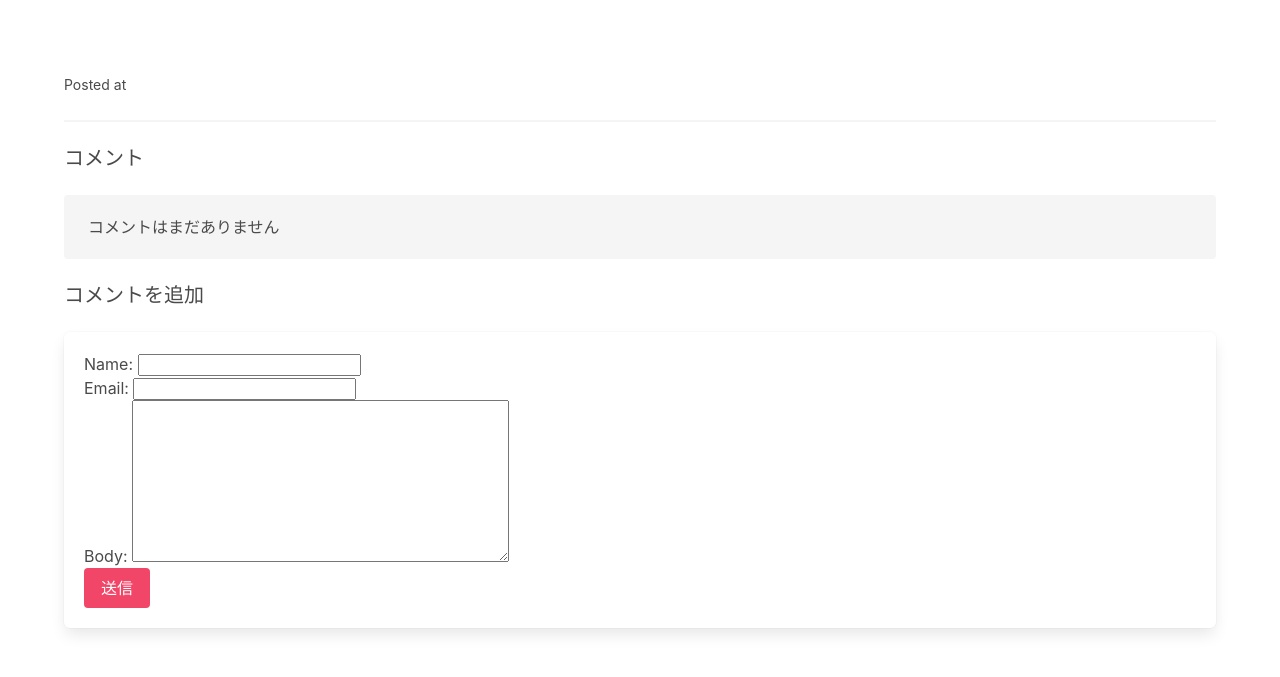
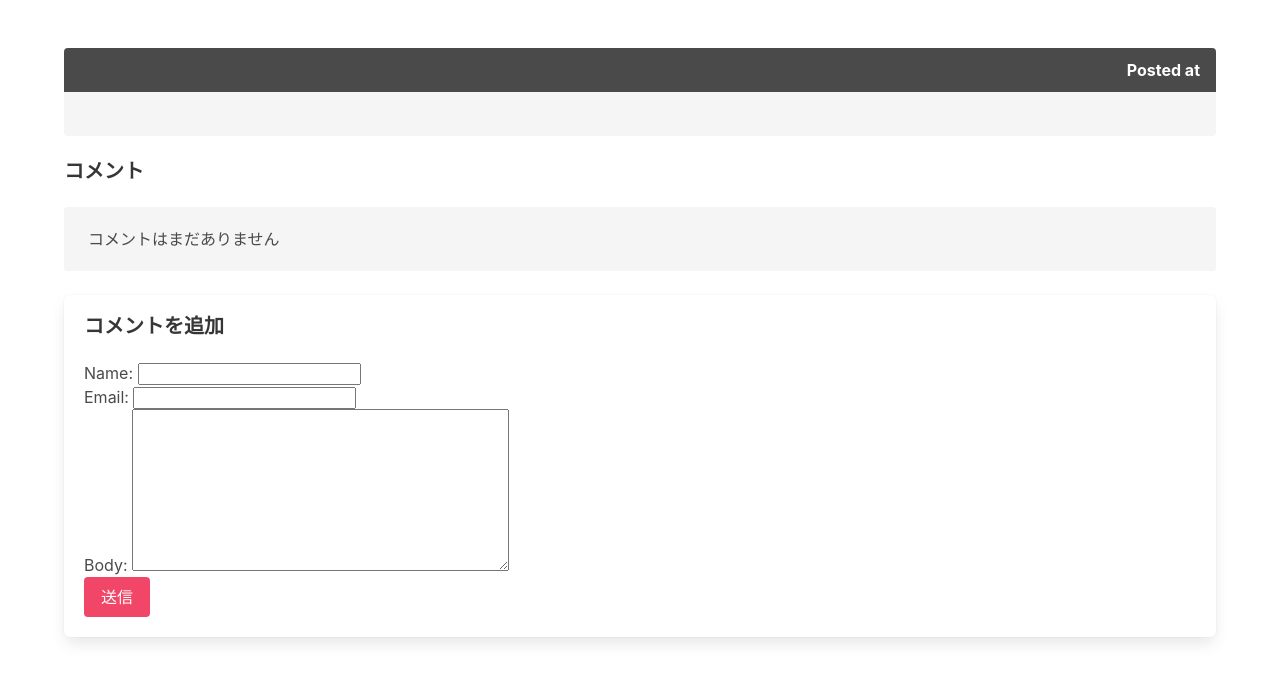
Before and after one commit to s-yoshiii/python-tutrial-blog, a Django app: template blog/templates/blog/post_detail.html in a window 1280 px wide. Shown: the part 52-729 px from the top of the page. Run offline with Django 4.2, Linux system fonts and the light colour scheme; the template is opened without the code that fills it: values named after a table or form of the project are taken from there, others are empty.

Commit message:
bluma css詳細ページのレイアウトを微調整

```diff
--- a/blog/templates/blog/post_detail.html
+++ b/blog/templates/blog/post_detail.html
@@ -1,16 +1,22 @@
 {% extends "blog/base.html" %}
 {% block content %}
-    <h2 class="subtitle">{{post.title}}</h2>
-    <small>Posted at {{ post.posted_date }}</small>
-    <p>
+<article class="message">
+    <div class="message-header">
+        <h2 class="is-size-4 has-text-weight-bold">{{post.title}}</h2>
+        <div class="has-text-right">Posted at {{ post.posted_date }}</div>
+    </div>
+    <div class="message-body">
+        <p class="mb-1">
             {{post.intro}}
         </p>
         <p>
             {{post.body}}
         </p>
-    <hr />
+    </div>
+</article>
 <!--コメントされたものを表示-->
-    <h2 class="subtitle">コメント</h2>
+<div class="block">
+    <h3 class="title is-5">コメント</h3>
     {% for comment in post.comments.all %}
     <article class="media">
         <div class="media-content">
@@ -28,9 +34,10 @@
         コメントはまだありません
     </div>
     {% endfor %}
+</div>
 <!--コメント投稿エリア-->
-    <h2 class="subtitle">コメントを追加</h2>
 <form action="." method="post" class="box">
+    <h3 class="title is-5">コメントを追加</h3>
     {% csrf_token %}
     {{ form.as_div }}
     <div class="field">
```
Lines whose indentation alone changed are shown as unchanged.
